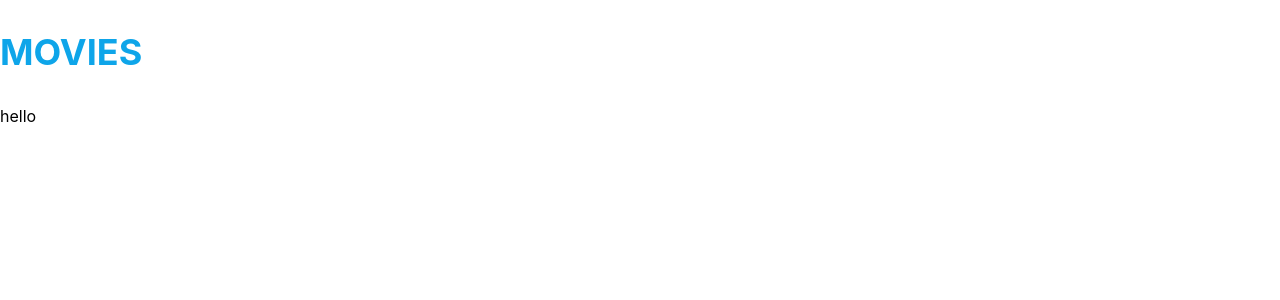
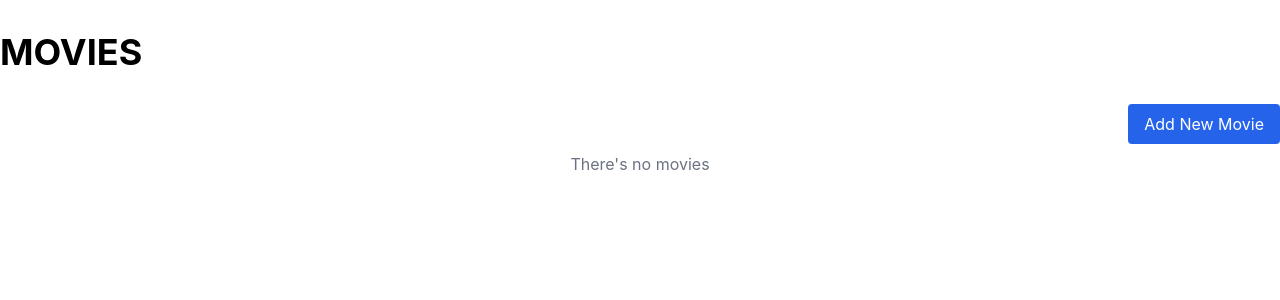
Before and after one commit to Momadeen/movie-tracker, a React (Create React App) app: page / in a window 1280 px wide. Shown: the top 300 px of the page. Built offline with nearby package versions, Linux system fonts and the light colour scheme.

Commit message:
created Button component

```diff
--- /dev/null
+++ b/src/components/CreateForm/index.tsx
@@ -0,0 +1,5 @@
+const CreateForm = () => (
+<div>hello from Create form</div>
+);
+
+export default CreateForm;
--- a/src/components/Home/index.tsx
+++ b/src/components/Home/index.tsx
@@ -1,2 +1,13 @@
-const Home = () => <div>hello</div>;
+import Button from "../shared/Button";
+
+const Home = () => (
+  <div className="flex flex-col gap-2 h-full w-full">
+    <div className="flex justify-end">
+      <Button>Add New Movie</Button>
+    </div>
+    <div className="flex justify-center items-center h-full w-full">
+        <p className="text-gray-500">There's no movies</p>
+    </div>
+  </div>
+);
 export default Home;
--- /dev/null
+++ b/src/components/shared/Button/index.tsx
@@ -0,0 +1,13 @@
+import { ReactNode } from "react";
+
+interface Props {
+  children: ReactNode;
+}
+
+const Button = ({ children }: Props) => (
+  <button className="bg-blue-600 hover:bg-blue-700 duration-500 text-white py-2 px-4 rounded">
+    {children}
+  </button>
+);
+
+export default Button;
--- a/tailwind.config.js
+++ b/tailwind.config.js
@@ -1,16 +1,10 @@
 module.exports = {
-  darkMode: 'class',
-  mode: 'jit',
+  darkMode: "class",
+  mode: "jit",
   content: ["./src/**/*.{js,jsx,ts,tsx}"],
   theme: {
-    colors: {
-      primary: "#0EA5E9",
+    extends: {},
+  },
 
-      bg: {
-        light: "#FFFFFF",
-        dark: "#09152F",
-      },
-    },
-  },
   plugins: [],
 };
```
